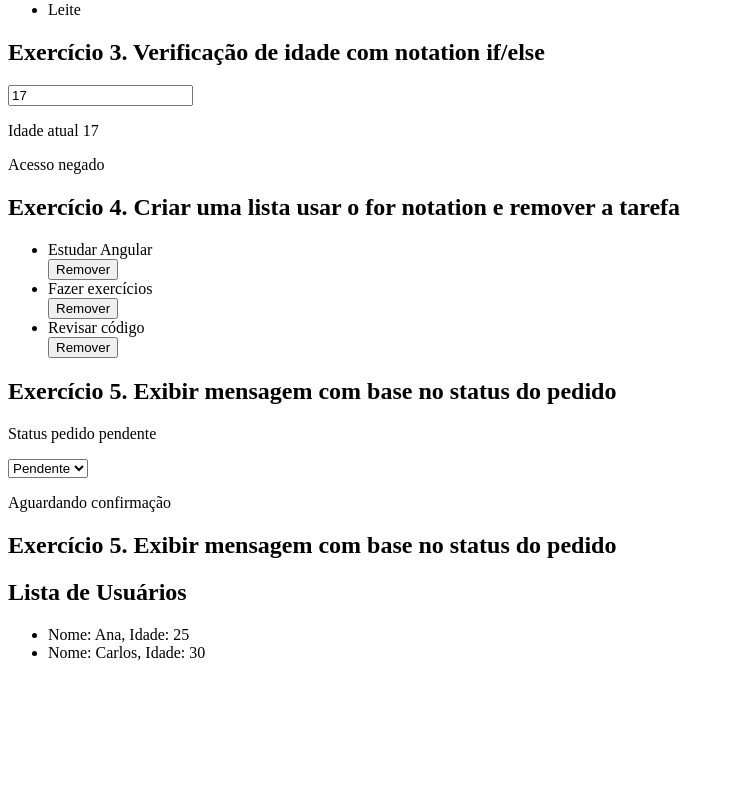
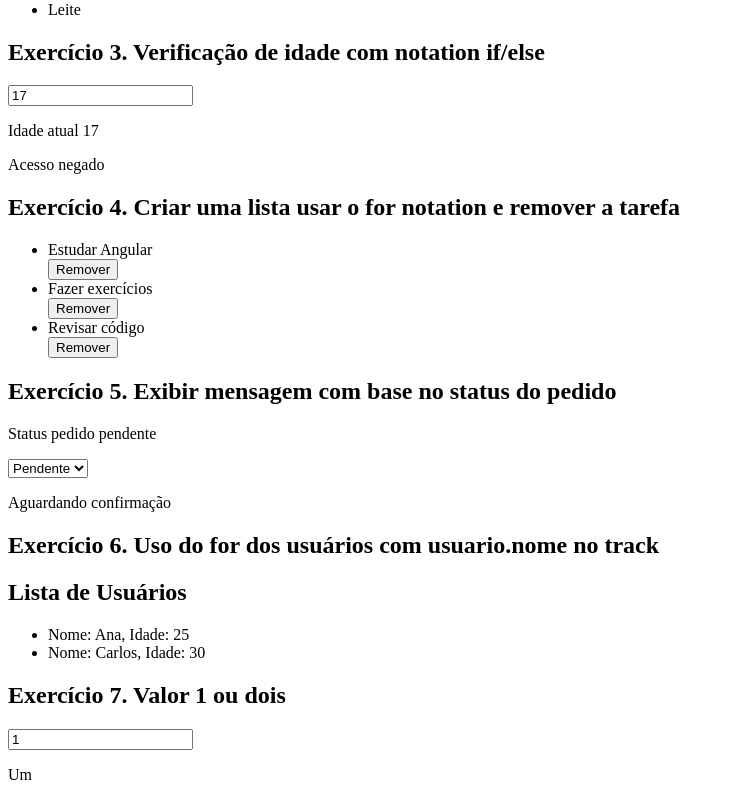
Before and after one commit to vittzx/Checkpoint2-1SEM-Microsservices, an Angular app: page / in a window 1280 px wide. Shown: the part 284-1084 px from the top of the page, without its empty margins (0-734 px from the left). Before the commit the page ends 962 px from the top, so only its background shows below. Built offline with nearby package versions, Linux system fonts and the light colour scheme.

Commit message:
feat: criando ex7

```diff
--- a/src/app/app.component.html
+++ b/src/app/app.component.html
@@ -5,3 +5,4 @@
 <app-ex4></app-ex4>
 <app-ex5></app-ex5>
 <app-ex6></app-ex6>
+<app-ex7></app-ex7>
--- a/src/app/app.component.ts
+++ b/src/app/app.component.ts
@@ -6,12 +6,13 @@ import { Ex3Component } from './components/ex3/ex3.component';
 import { Ex4Component } from './components/ex4/ex4.component';
 import { Ex5Component } from './components/ex5/ex5.component';
 import { Ex6Component } from './components/ex6/ex6.component';
+import { Ex7Component } from './components/ex7/ex7.component';
 
 
 @Component({
   selector: 'app-root',
   standalone: true,
-  imports: [RouterOutlet, Ex1Component, Ex2Component, Ex3Component, Ex4Component, Ex5Component, Ex6Component],
+  imports: [RouterOutlet, Ex1Component, Ex2Component, Ex3Component, Ex4Component, Ex5Component, Ex6Component, Ex7Component],
   templateUrl: './app.component.html',
   styleUrl: './app.component.css'
 })
--- a/src/app/components/ex6/ex6.component.html
+++ b/src/app/components/ex6/ex6.component.html
@@ -1,4 +1,4 @@
-<h2 >Exercício 5. Exibir mensagem com base no status do pedido</h2>
+<h2 >Exercício 6. Uso do for dos usuários com usuario.nome no track</h2>
 <h2>Lista de Usuários</h2>
 
 <ul>
--- /dev/null
+++ b/src/app/components/ex7/ex7.component.html
@@ -0,0 +1,14 @@
+<h2 >Exercício 7. Valor 1 ou dois</h2>
+
+<input type="text" [(ngModel)]="valor   ">
+@switch (valor) {
+    @case ("1") {
+      <p>Um</p>
+    }
+    @case ("dois") {
+      <p>Dois</p>
+    }
+    @default {
+      <p>Valor não reconhecido</p>
+    }
+  }
--- /dev/null
+++ b/src/app/components/ex7/ex7.component.ts
@@ -0,0 +1,13 @@
+import { Component } from '@angular/core';
+import { FormsModule } from '@angular/forms';
+
+@Component({
+  selector: 'app-ex7',
+  standalone: true,
+  imports: [FormsModule],
+  templateUrl: './ex7.component.html',
+  styleUrl: './ex7.component.css'
+})
+export class Ex7Component {
+  valor: string = "1"
+}
```
Also changed, not shown: src/app/components/ex7/ex7.component.css (added), 1 other file (tests, documents, lock files or other folders).
